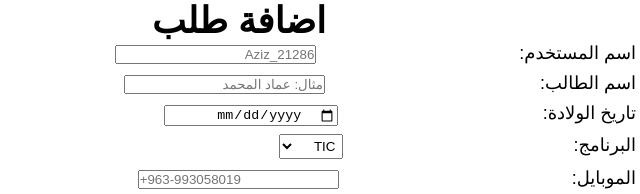
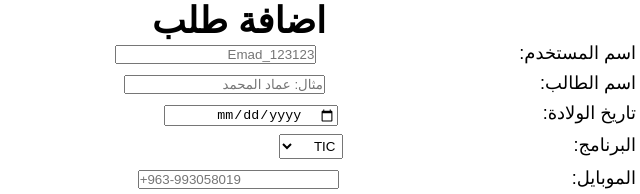
Before and after one commit to MahaDayob/IWB202, a plain HTML site: page index.html in a window 1280 px wide. Shown: the top 194 px of the page, 404-1044 px from the left. Drawn offline with Linux system fonts and the light colour scheme.

Commit message:
Update index.html

```diff
--- a/index.html
+++ b/index.html
@@ -11,7 +11,7 @@
     <h1> اضافة طلب </h1>
         <div >
         <label for="user" class="user-lable"> اسم المستخدم:</label>
-        <input type="text" placeholder="Aziz_21286" class="user-input" id="user"  title="Please enter your username"  required>
+        <input type="text" placeholder="Emad_123123" class="user-input" id="user"  title="Please enter your username"  required>
         </div>
         <div >
             <label for="studentname" class="student-label"> اسم الطالب:</label>
```
